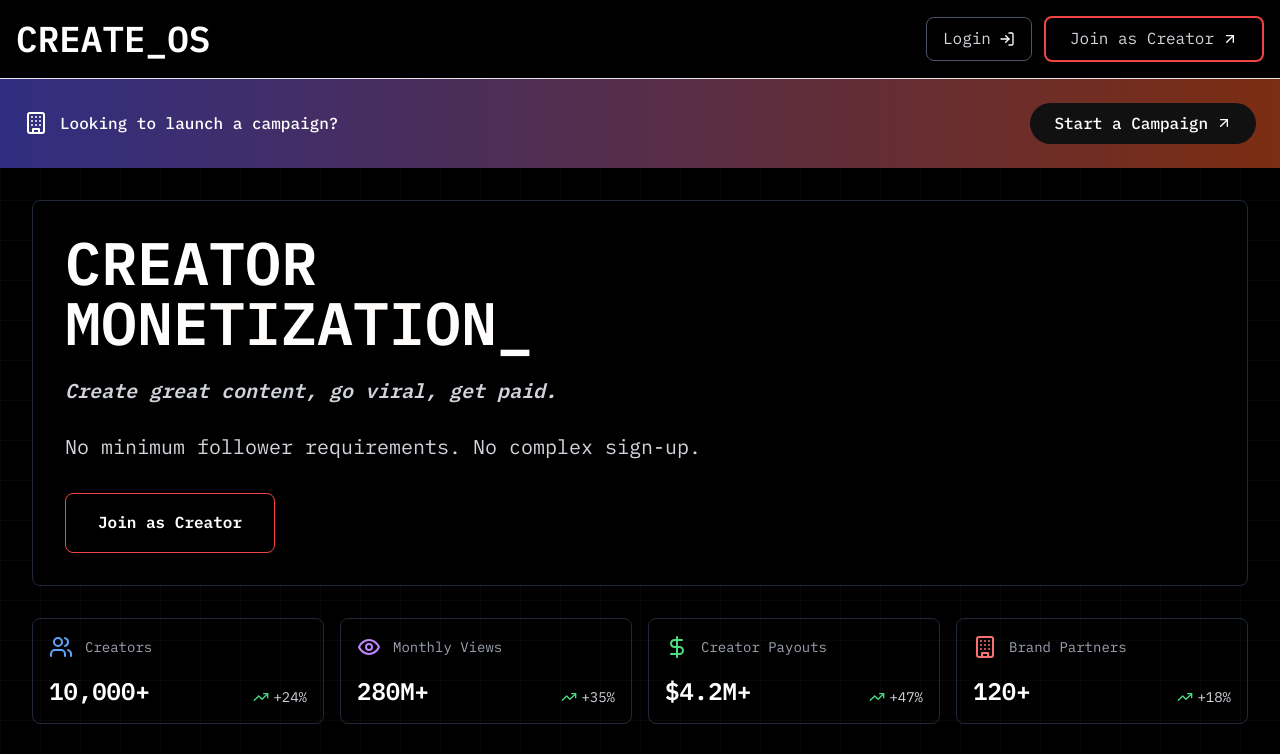
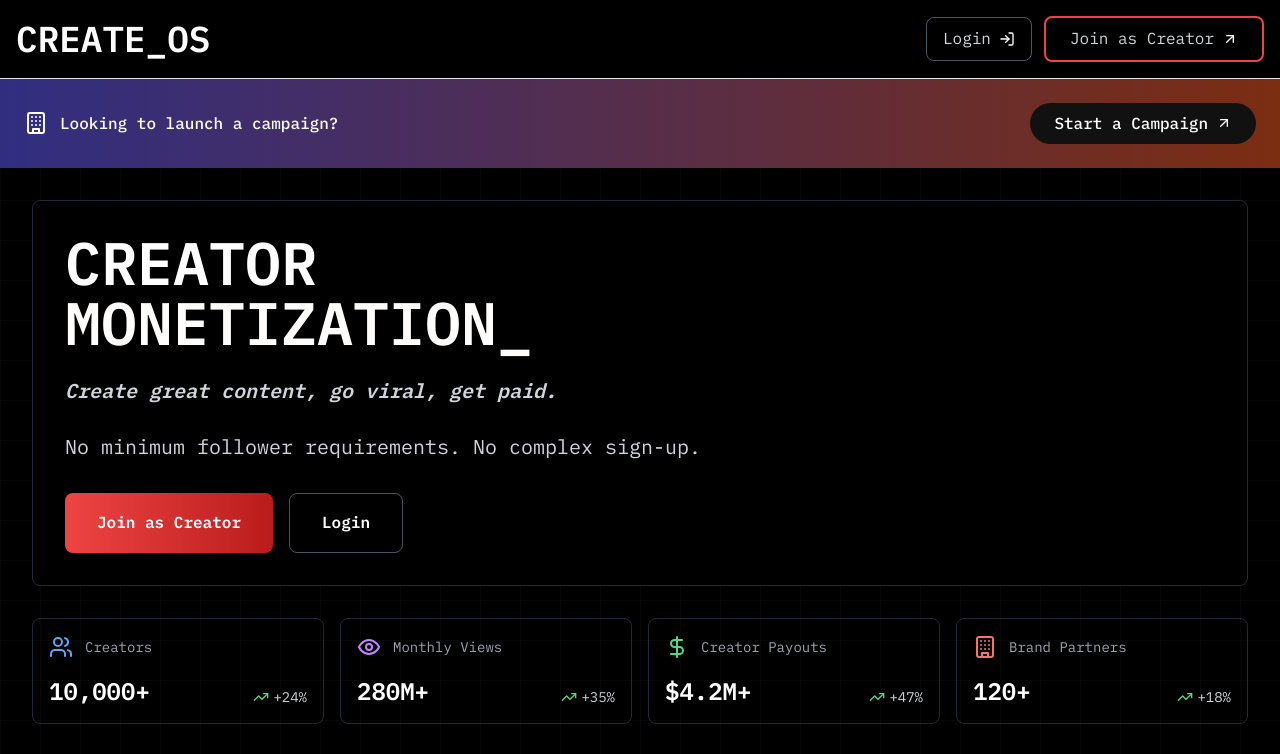
Before and after one commit to arconkli/cos, a Next.js app: page / in a window 1280 px wide. Shown: the top 754 px of the page. Built offline with nearby package versions, Linux system fonts and the light colour scheme.

Commit message:
c 3.7 58

```diff
--- a/src/app/page.tsx
+++ b/src/app/page.tsx
@@ -313,12 +313,20 @@ export default function HomePage() {
               <br /><br />
               No minimum follower requirements. No complex sign-up.
             </p>
-            <button
-              className="px-8 py-4 bg-black border border-red-500 hover:bg-red-500 hover:text-black text-white rounded-lg font-bold transition-colors"
-              onClick={handleJoinCreator}
-            >
-              Join as Creator
-            </button>
+            <div className="flex flex-col sm:flex-row gap-4">
+              <button
+                className="px-8 py-4 bg-gradient-to-r from-red-500 to-red-700 text-white rounded-lg font-bold transition-colors hover:shadow-lg hover:shadow-red-900/40"
+                onClick={handleJoinCreator}
+              >
+                Join as Creator
+              </button>
+              <button
+                className="px-8 py-4 bg-black border border-gray-600 hover:border-white text-white rounded-lg font-bold transition-colors hidden sm:block"
+                onClick={() => setShowLogin(true)}
+              >
+                Login
+              </button>
+            </div>
           </div>
         </div>
 
```
